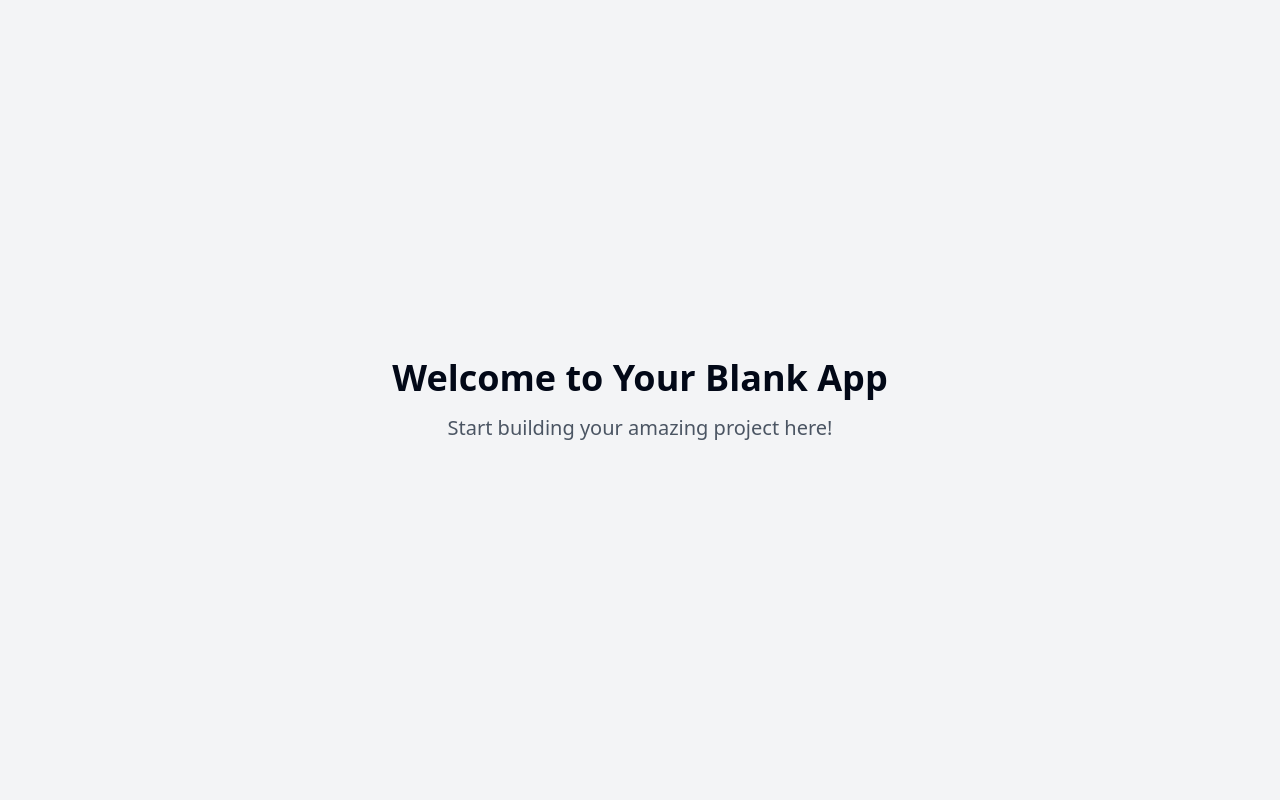
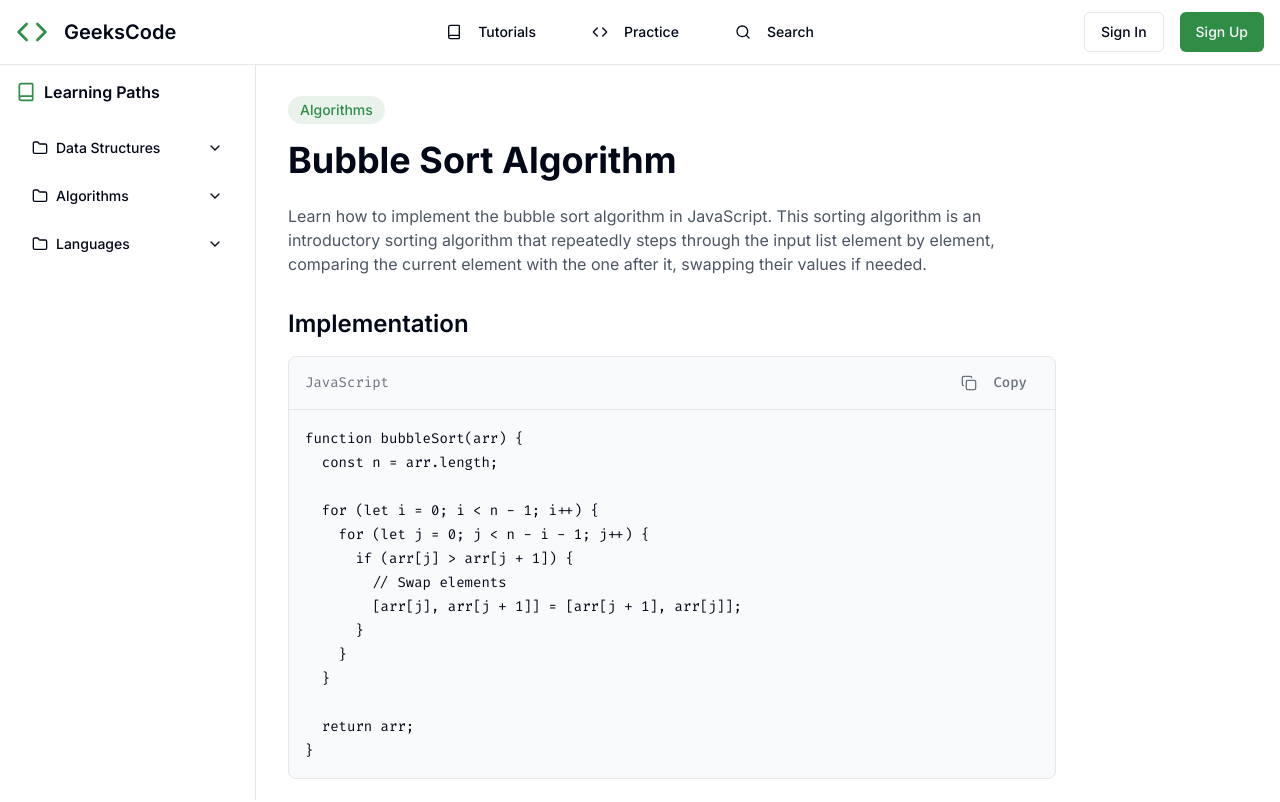
Before and after one commit to NEhIL06/react-codeforge, a React (Vite) app: page / in a window 1280 px wide. Shown: the top 802 px of the page. Built offline with nearby package versions, Linux system fonts and the light colour scheme.

Commit message:
Create coding interface webpage
Implemented a new webpage for a coding interface in React, inspired by the layout and functionality of Geeks for Geeks.
[skip gpt_engineer]

```diff
--- /dev/null
+++ b/src/components/CodeBlock.tsx
@@ -0,0 +1,40 @@
+import { Button } from "@/components/ui/button";
+import { Copy } from "lucide-react";
+import { useState } from "react";
+import { toast } from "sonner";
+
+interface CodeBlockProps {
+  code: string;
+  language: string;
+}
+
+export const CodeBlock = ({ code, language }: CodeBlockProps) => {
+  const [isCopied, setIsCopied] = useState(false);
+
+  const copyCode = () => {
+    navigator.clipboard.writeText(code);
+    setIsCopied(true);
+    toast.success("Code copied to clipboard!");
+    setTimeout(() => setIsCopied(false), 2000);
+  };
+
+  return (
+    <div className="relative rounded-lg border border-gray-200 bg-gray-50 font-code animate-fade-in">
+      <div className="flex items-center justify-between px-4 py-2 border-b border-gray-200">
+        <span className="text-sm text-gray-500">{language}</span>
+        <Button
+          variant="ghost"
+          size="sm"
+          onClick={copyCode}
+          className="text-gray-500 hover:text-gray-700"
+        >
+          <Copy className="w-4 h-4 mr-2" />
+          {isCopied ? "Copied!" : "Copy"}
+        </Button>
+      </div>
+      <pre className="p-4 overflow-x-auto">
+        <code className="text-sm">{code}</code>
+      </pre>
+    </div>
+  );
+};
--- /dev/null
+++ b/src/components/Header.tsx
@@ -0,0 +1,37 @@
+import { Code, Book, Search } from "lucide-react";
+import { Button } from "@/components/ui/button";
+
+export const Header = () => {
+  return (
+    <header className="fixed top-0 left-0 right-0 z-50 bg-white border-b border-gray-200 animate-fade-in">
+      <div className="container mx-auto px-4">
+        <div className="h-16 flex items-center justify-between">
+          <div className="flex items-center space-x-4">
+            <Code className="w-8 h-8 text-geek-primary" />
+            <h1 className="text-xl font-semibold">GeeksCode</h1>
+          </div>
+
+          <div className="hidden md:flex items-center space-x-6">
+            <Button variant="ghost" className="flex items-center space-x-2">
+              <Book className="w-4 h-4" />
+              <span>Tutorials</span>
+            </Button>
+            <Button variant="ghost" className="flex items-center space-x-2">
+              <Code className="w-4 h-4" />
+              <span>Practice</span>
+            </Button>
+            <Button variant="ghost" className="flex items-center space-x-2">
+              <Search className="w-4 h-4" />
+              <span>Search</span>
+            </Button>
+          </div>
+
+          <div className="flex items-center space-x-4">
+            <Button variant="outline">Sign In</Button>
+            <Button className="bg-geek-primary hover:bg-geek-hover">Sign Up</Button>
+          </div>
+        </div>
+      </div>
+    </header>
+  );
+};
--- /dev/null
+++ b/src/components/Sidebar.tsx
@@ -0,0 +1,66 @@
+import { Book, ChevronDown, File, Folder } from "lucide-react";
+import { Button } from "@/components/ui/button";
+import {
+  Collapsible,
+  CollapsibleContent,
+  CollapsibleTrigger,
+} from "@/components/ui/collapsible";
+
+const topics = [
+  {
+    title: "Data Structures",
+    items: ["Arrays", "Linked Lists", "Trees", "Graphs"],
+  },
+  {
+    title: "Algorithms",
+    items: ["Sorting", "Searching", "Dynamic Programming", "Greedy"],
+  },
+  {
+    title: "Languages",
+    items: ["Python", "Java", "JavaScript", "C++"],
+  },
+];
+
+export const Sidebar = () => {
+  return (
+    <aside className="w-64 fixed left-0 top-16 h-[calc(100vh-4rem)] border-r border-gray-200 bg-white overflow-y-auto animate-fade-in">
+      <div className="p-4">
+        <div className="flex items-center space-x-2 mb-6">
+          <Book className="w-5 h-5 text-geek-primary" />
+          <h2 className="font-semibold">Learning Paths</h2>
+        </div>
+
+        <div className="space-y-2">
+          {topics.map((topic) => (
+            <Collapsible key={topic.title}>
+              <CollapsibleTrigger asChild>
+                <Button
+                  variant="ghost"
+                  className="w-full justify-between"
+                >
+                  <div className="flex items-center space-x-2">
+                    <Folder className="w-4 h-4" />
+                    <span>{topic.title}</span>
+                  </div>
+                  <ChevronDown className="w-4 h-4" />
+                </Button>
+              </CollapsibleTrigger>
+              <CollapsibleContent className="pl-4">
+                {topic.items.map((item) => (
+                  <Button
+                    key={item}
+                    variant="ghost"
+                    className="w-full justify-start pl-6"
+                  >
+                    <File className="w-4 h-4 mr-2" />
+                    {item}
+                  </Button>
+                ))}
+              </CollapsibleContent>
+            </Collapsible>
+          ))}
+        </div>
+      </div>
+    </aside>
+  );
+};
--- a/src/index.css
+++ b/src/index.css
@@ -1,3 +1,5 @@
+@import url('https://fonts.googleapis.com/css2?family=Inter:wght@400;500;600;700&family=Fira+Code:wght@400;500&display=swap');
+
 @tailwind base;
 @tailwind components;
 @tailwind utilities;
@@ -6,96 +8,66 @@
   :root {
     --background: 0 0% 100%;
     --foreground: 222.2 84% 4.9%;
-
     --card: 0 0% 100%;
     --card-foreground: 222.2 84% 4.9%;
-
     --popover: 0 0% 100%;
     --popover-foreground: 222.2 84% 4.9%;
-
     --primary: 222.2 47.4% 11.2%;
     --primary-foreground: 210 40% 98%;
-
     --secondary: 210 40% 96.1%;
     --secondary-foreground: 222.2 47.4% 11.2%;
-
     --muted: 210 40% 96.1%;
     --muted-foreground: 215.4 16.3% 46.9%;
-
     --accent: 210 40% 96.1%;
     --accent-foreground: 222.2 47.4% 11.2%;
-
     --destructive: 0 84.2% 60.2%;
     --destructive-foreground: 210 40% 98%;
-
     --border: 214.3 31.8% 91.4%;
     --input: 214.3 31.8% 91.4%;
     --ring: 222.2 84% 4.9%;
-
     --radius: 0.5rem;
-
-    --sidebar-background: 0 0% 98%;
-
-    --sidebar-foreground: 240 5.3% 26.1%;
-
-    --sidebar-primary: 240 5.9% 10%;
-
-    --sidebar-primary-foreground: 0 0% 98%;
-
-    --sidebar-accent: 240 4.8% 95.9%;
-
-    --sidebar-accent-foreground: 240 5.9% 10%;
-
-    --sidebar-border: 220 13% 91%;
-
-    --sidebar-ring: 217.2 91.2% 59.8%;
   }
 
-  .dark {
-    --background: 222.2 84% 4.9%;
-    --foreground: 210 40% 98%;
-
-    --card: 222.2 84% 4.9%;
-    --card-foreground: 210 40% 98%;
-
-    --popover: 222.2 84% 4.9%;
-    --popover-foreground: 210 40% 98%;
-
-    --primary: 210 40% 98%;
-    --primary-foreground: 222.2 47.4% 11.2%;
-
-    --secondary: 217.2 32.6% 17.5%;
-    --secondary-foreground: 210 40% 98%;
-
-    --muted: 217.2 32.6% 17.5%;
-    --muted-foreground: 215 20.2% 65.1%;
-
-    --accent: 217.2 32.6% 17.5%;
-    --accent-foreground: 210 40% 98%;
-
-    --destructive: 0 62.8% 30.6%;
-    --destructive-foreground: 210 40% 98%;
-
-    --border: 217.2 32.6% 17.5%;
-    --input: 217.2 32.6% 17.5%;
-    --ring: 212.7 26.8% 83.9%;
-    --sidebar-background: 240 5.9% 10%;
-    --sidebar-foreground: 240 4.8% 95.9%;
-    --sidebar-primary: 224.3 76.3% 48%;
-    --sidebar-primary-foreground: 0 0% 100%;
-    --sidebar-accent: 240 3.7% 15.9%;
-    --sidebar-accent-foreground: 240 4.8% 95.9%;
-    --sidebar-border: 240 3.7% 15.9%;
-    --sidebar-ring: 217.2 91.2% 59.8%;
-  }
-}
-
-@layer base {
   * {
     @apply border-border;
   }
 
   body {
-    @apply bg-background text-foreground;
+    @apply bg-background text-foreground antialiased;
+    font-feature-settings: "rlig" 1, "calt" 1;
   }
 }
+
+/* Custom scrollbar styles */
+::-webkit-scrollbar {
+  width: 8px;
+  height: 8px;
+}
+
+::-webkit-scrollbar-track {
+  background: transparent;
+}
+
+::-webkit-scrollbar-thumb {
+  background: #d1d5db;
+  border-radius: 4px;
+}
+
+::-webkit-scrollbar-thumb:hover {
+  background: #9ca3af;
+}
+
+/* Smooth transitions */
+* {
+  transition: all 0.2s ease-in-out;
+}
+
+/* Code block styles */
+pre {
+  margin: 0;
+  padding: 0;
+}
+
+code {
+  font-family: 'Fira Code', monospace;
+}
--- a/src/pages/Index.tsx
+++ b/src/pages/Index.tsx
@@ -1,12 +1,67 @@
-// Update this page (the content is just a fallback if you fail to update the page)
+import { Header } from "@/components/Header";
+import { Sidebar } from "@/components/Sidebar";
+import { CodeBlock } from "@/components/CodeBlock";
+
+const sampleCode = `function bubbleSort(arr) {
+  const n = arr.length;
+
+  for (let i = 0; i < n - 1; i++) {
+    for (let j = 0; j < n - i - 1; j++) {
+      if (arr[j] > arr[j + 1]) {
+        // Swap elements
+        [arr[j], arr[j + 1]] = [arr[j + 1], arr[j]];
+      }
+    }
+  }
+
+  return arr;
+}`;
 
 const Index = () => {
   return (
-    <div className="min-h-screen flex items-center justify-center bg-gray-100">
-      <div className="text-center">
-        <h1 className="text-4xl font-bold mb-4">Welcome to Your Blank App</h1>
-        <p className="text-xl text-gray-600">Start building your amazing project here!</p>
-      </div>
+    <div className="min-h-screen bg-white">
+      <Header />
+      <Sidebar />
+      <main className="ml-64 pt-16 min-h-screen animate-fade-in">
+        <div className="container mx-auto px-8 py-8">
+          <div className="max-w-3xl">
+            <span className="inline-block px-3 py-1 bg-geek-primary/10 text-geek-primary rounded-full text-sm font-medium mb-4">
+              Algorithms
+            </span>
+            <h1 className="text-4xl font-bold mb-6">Bubble Sort Algorithm</h1>
+            <p className="text-gray-600 mb-8">
+              Learn how to implement the bubble sort algorithm in JavaScript. This sorting algorithm is an introductory sorting algorithm that repeatedly steps through the input list element by element, comparing the current element with the one after it, swapping their values if needed.
+            </p>
+
+            <div className="space-y-6">
+              <section>
+                <h2 className="text-2xl font-semibold mb-4">Implementation</h2>
+                <CodeBlock code={sampleCode} language="JavaScript" />
+              </section>
+
+              <section>
+                <h2 className="text-2xl font-semibold mb-4">Time Complexity</h2>
+                <div className="bg-gray-50 rounded-lg p-6 border border-gray-200">
+                  <ul className="space-y-2">
+                    <li className="flex items-center">
+                      <span className="font-medium mr-2">Best Case:</span>
+                      <code className="px-2 py-1 bg-gray-100 rounded">O(n)</code>
+                    </li>
+                    <li className="flex items-center">
+                      <span className="font-medium mr-2">Average Case:</span>
+                      <code className="px-2 py-1 bg-gray-100 rounded">O(n²)</code>
+                    </li>
+                    <li className="flex items-center">
+                      <span className="font-medium mr-2">Worst Case:</span>
+                      <code className="px-2 py-1 bg-gray-100 rounded">O(n²)</code>
+                    </li>
+                  </ul>
+                </div>
+              </section>
+            </div>
+          </div>
+        </div>
+      </main>
     </div>
   );
 };
```
Also changed, not shown: tailwind.config.ts (+48 -52 lines).
